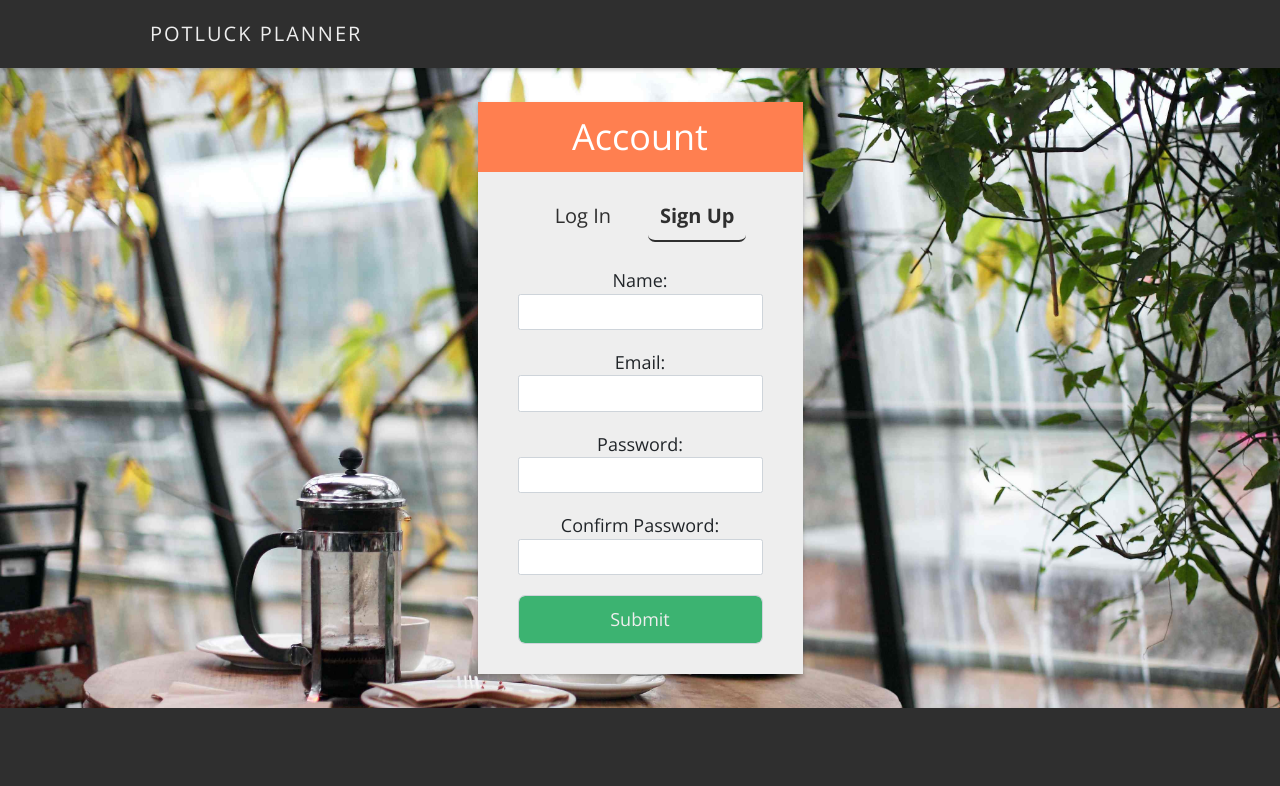
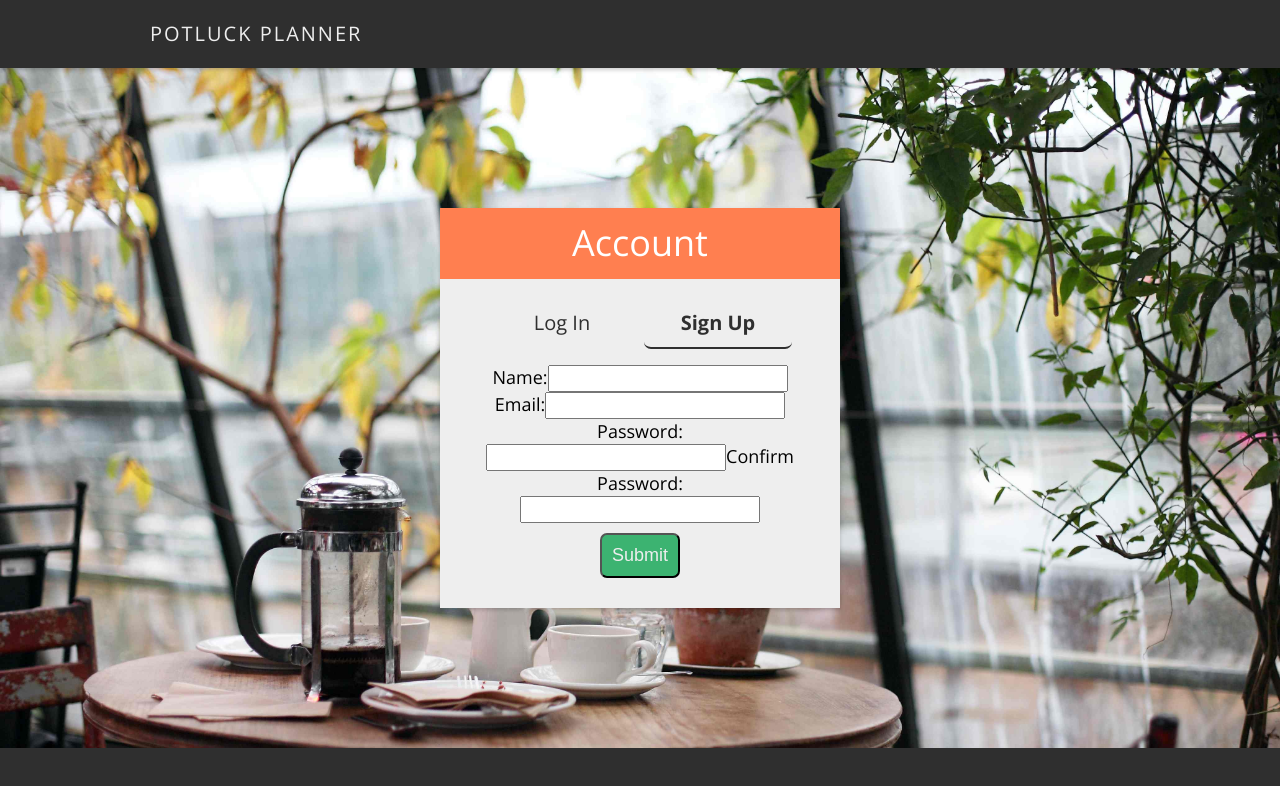
Before and after one commit to WaywardPooch/potluck-planner-6, a React (Create React App) app: page /account/signup in a window 1280 px wide. Shown: the top 786 px of the page. Built offline with nearby package versions, Linux system fonts and the light colour scheme.

Commit message:
removed all traces of Bootstrap/Reactstrap from project; formatted/commented all three forms; added styled-components as a dependency (please run npm install if you face any issues)

```diff
--- a/package.json
+++ b/package.json
@@ -7,13 +7,12 @@
     "@testing-library/react": "^11.2.7",
     "@testing-library/user-event": "^12.8.3",
     "axios": "^0.21.4",
-    "bootstrap": "^5.1.1",
     "node-sass": "^6.0.1",
     "react": "^17.0.2",
     "react-dom": "^17.0.2",
     "react-router-dom": "^5.3.0",
     "react-scripts": "4.0.3",
-    "reactstrap": "^8.10.0",
+    "styled-components": "^5.3.1",
     "web-vitals": "^1.1.2",
     "yup": "^0.32.9"
   },
--- a/src/components/forms/CreatePotluckForm.js
+++ b/src/components/forms/CreatePotluckForm.js
@@ -1,34 +1,39 @@
-import { Form, FormGroup, Input, Label, Button } from 'reactstrap';
-import { useState } from 'react';
-import schema from '../../schemas/createPotluckFormSchema';
-import * as yup from 'yup';
+// Libraries
+import { useState } from "react";
+import * as yup from "yup";
+// Data
+import schema from "../../schemas/createPotluckFormSchema";
 
+// Variables
 const initialFormData = {
-    name: '',
-    itemProvided: '',
+  name: "",
+  itemProvided: "",
   itemsRequested: [],
-    itemRequested: '',
-    time: '',
-    date: '',
-    address: '',
+  itemRequested: "",
+  time: "",
+  date: "",
+  address: "",
 };
 const initialFormErrors = {
-    name: 'A name is required',
-    itemProvided: '',
-    itemsRequested: '',
-    time: 'A time is required',
-    date: 'A date is required',
-    address: 'An address is required',
+  name: "A name is required",
+  itemProvided: "",
+  itemsRequested: "",
+  time: "A time is required",
+  date: "A date is required",
+  address: "An address is required",
 };
 
-function CreatePotluckForm(props){
-    const [ formData, setFormData ] = useState(initialFormData);
-    const [ formErrors, setFormErrors ] = useState(initialFormErrors);
+// Main component
+function CreatePotluckForm(props) {
+  // ========== STATES
+  const [formData, setFormData] = useState(initialFormData);
+  const [formErrors, setFormErrors] = useState(initialFormErrors);
 
-    const onSubmit = event => {
+  // ========== EVENT HANDLERS
+  const onSubmit = (event) => {
     event.preventDefault();
-        schema.isValid(formData).then(valid => {
-            if(valid){
+    schema.isValid(formData).then((valid) => {
+      if (valid) {
         // axios
         setFormData(initialFormData);
       } else {
@@ -36,45 +41,100 @@ function CreatePotluckForm(props){
       }
     });
   };
-    const onChange = event => {
+  const onChange = (event) => {
     const { name, value } = event.target;
-        setFormData({...formData, [name]:value});
-        yup.reach(schema, name)
+    setFormData({ ...formData, [name]: value });
+    yup
+      .reach(schema, name)
       .validate(value)
-            .then(() => setFormErrors({ ...formErrors, [name]: '' }))
-            .catch(err => setFormErrors({ ...formErrors, [name]: err.errors[0] }));
-    };
-    const addRequestedItem = event => {
-        setFormData({...formData, itemsRequested:[...formData.itemsRequested, formData.itemRequested], itemRequested:initialFormData.itemRequested});
-    };
-    const removeItem = (index) => () => setFormData({...formData, itemsRequested:formData.itemsRequested.filter((item, idx) => idx!==index)});
-
-    return (
-        <Form onSubmit={onSubmit}>
-            <FormGroup>
-                <Label>Potluck Name: <Input type='text' name='name' value={formData.name} onChange={onChange}/></Label>
-            </FormGroup>
-            <FormGroup>
-                <Label>The item you are providing: <Input type='text' name='itemProvided' value={formData.itemProvided} onChange={onChange}/></Label>
-            </FormGroup>
-            <FormGroup>
-                <Label>Date: <Input type='date' name='date' value={formData.date} onChange={onChange}/></Label>
-            </FormGroup>
-            <FormGroup>
-                <Label>Time: <Input type='text' name='time' value={formData.time} onChange={onChange}/></Label>
-            </FormGroup>
-            <FormGroup>
-                <Label>Address: <Input type='text' name='address' value={formData.address} onChange={onChange}/></Label>
-            </FormGroup>
-            <FormGroup>
-                <Label>Request an item: <Input type='text' name='itemRequested' value={formData.itemRequested} onChange={onChange}/></Label><Button onClick={addRequestedItem}>Add Item</Button><br/>
-                {formData.itemsRequested.map((item, index) => <><p>{item}</p><Button onClick={removeItem(index)}>Remove Item</Button>   </>)}
-            </FormGroup>
-            <FormGroup>
-                <Input type='submit'/>
-            </FormGroup>
-        </Form>
-    );
+      .then(() => setFormErrors({ ...formErrors, [name]: "" }))
+      .catch((err) => setFormErrors({ ...formErrors, [name]: err.errors[0] }));
   };
 
+  // ========== HELPERS
+  const addRequestedItem = (event) => {
+    setFormData({
+      ...formData,
+      itemsRequested: [...formData.itemsRequested, formData.itemRequested],
+      itemRequested: initialFormData.itemRequested,
+    });
+  };
+  const removeItem = (index) => () =>
+    setFormData({
+      ...formData,
+      itemsRequested: formData.itemsRequested.filter(
+        (item, idx) => idx !== index
+      ),
+    });
+
+  // ========== MARKUP
+  return (
+    <form onSubmit={onSubmit}>
+      <label>
+        Potluck Name:
+        <input
+          type="text"
+          name="name"
+          value={formData.name}
+          onChange={onChange}
+        />
+      </label>
+      <label>
+        The item you are providing:
+        <input
+          type="text"
+          name="itemProvided"
+          value={formData.itemProvided}
+          onChange={onChange}
+        />
+      </label>
+      <label>
+        Date:
+        <input
+          type="date"
+          name="date"
+          value={formData.date}
+          onChange={onChange}
+        />
+      </label>
+      <label>
+        Time:
+        <input
+          type="text"
+          name="time"
+          value={formData.time}
+          onChange={onChange}
+        />
+      </label>
+      <label>
+        Address:
+        <input
+          type="text"
+          name="address"
+          value={formData.address}
+          onChange={onChange}
+        />
+      </label>
+      <label>
+        Request an item:
+        <input
+          type="text"
+          name="itemRequested"
+          value={formData.itemRequested}
+          onChange={onChange}
+        />
+      </label>
+      <button onClick={addRequestedItem}>Add Item</button>
+      <br />
+      {formData.itemsRequested.map((item, index) => (
+        <>
+          <p>{item}</p>
+          <button onClick={removeItem(index)}>Remove Item</button>
+        </>
+      ))}
+      <input type="submit" />
+    </form>
+  );
+}
+
 export default CreatePotluckForm;
--- a/src/components/forms/LogInForm.js
+++ b/src/components/forms/LogInForm.js
@@ -1,118 +1,45 @@
-// import { Form, FormGroup, Input, Label } from 'reactstrap';
-// import { useState, useEffect} from 'react';
-// import schema from '../Schemas/logInFormSchema';
-// import axios from "axios"
-// import * as yup from 'yup';
+// Libraries
+import { useState } from "react";
+import * as yup from "yup";
+// Data
+import schema from "../../schemas/logInFormSchema";
+import usersDummyData from "../../dummydata/users.json"; //TEMP CODE, PLEASE DELETE
 
-
-// const LogInForm = () => {
-//   const [username, setUsername] = useState("");
-//   const [password, setPassword] = useState("");
-//   const [user, setUser] = useState();
-
-//   useEffect(() => {
-//     const loggedInUser = localStorage.getItem("user");
-//     if (loggedInUser) {
-//       const foundUser = JSON.parse(loggedInUser);
-//       setUser(foundUser);
-//     }
-//   }, []);
-
-//   // logout the user
-//   const handleLogout = () => {
-//     setUser({});
-//     setUsername("");
-//     setPassword("");
-//     localStorage.clear();
-//   };
-
-//   // login the user
-//   const handleSubmit = async e => {
-//     e.preventDefault();
-//     const user = { username, password };
-//     // send the username and password to the server
-//     const response = await axios.post(
-//       "http://blogservice.herokuapp.com/api/login",
-//       user
-//     );
-//     // set the state of the user
-//     setUser(response.data);
-//     // store the user in localStorage
-//     localStorage.setItem("user", JSON.stringify(response.data));
-//   };
-
-//   // if there's a user show the message below
-//   if (user) {
-//     return (
-//       <div>
-//         {user.name} is loggged in
-//         <button onClick={handleLogout}>logout</button>
-//       </div>
-//     );
-//   }
-
-//   // if there's no user, show the login form
-//   return (
-//     <div>
-//       <form onSubmit={handleSubmit}>
-//         <label htmlFor="username">Username: </label>
-//         <input
-//           type="text"
-//           value={username}
-//           placeholder="enter a username"
-//           onChange={({ target }) => setUsername(target.value)}
-//         />
-//         <div>
-//           <label htmlFor="password">password: </label>
-//           <input
-//             type="password"
-//             value={password}
-//             placeholder="enter a password"
-//             onChange={({ target }) => setPassword(target.value)}
-//           />
-//         </div>
-//         <button type="submit">Login</button>
-//       </form>
-//     </div>
-//   );
-// };
-
-// export default LogInForm;
-
-
-import { Form, FormGroup, Input, Label } from 'reactstrap';
-import { useState } from 'react';
-import schema from '../../schemas/logInFormSchema';
-import * as yup from 'yup';
-
-import usersDummyData from '../../dummydata/users.json'; //TEMP CODE, PLEASE DELETE
-
+// Variables
 const initialFormData = {
-    email: '',
-    password: '',
+  email: "",
+  password: "",
 };
 const initialFormErrors = {
-    email: 'An email is required',
-    password: 'A password is required',
+  email: "An email is required",
+  password: "A password is required",
 };
 
-function LogInForm(props){
-    const [ formData, setFormData ] = useState(initialFormData);
-    const [ formErrors, setFormErrors ] = useState(initialFormErrors);
+// Main component
+function LogInForm(props) {
+  // ========== STATES
+  const [formData, setFormData] = useState(initialFormData);
+  const [formErrors, setFormErrors] = useState(initialFormErrors);
+  const [loggedIn, setLoggedIn] = useState(false); //TEMP CODE, PLEASE DELETE
 
-    const [ loggedIn, setLoggedIn ] = useState(false); //TEMP CODE, PLEASE DELETE
-
-    const onSubmit = event => {
+  // ========== EVENT HANDLERS
+  const onSubmit = (event) => {
     event.preventDefault();
-        schema.isValid(formData).then(valid => {
-            if(valid){
-                for(let i=0; i<usersDummyData.length; i++){ //TEMP CODE, PLEASE DELETE
-                    if(formData.email===usersDummyData[i].email&&formData.password===usersDummyData[i].password){ //TEMP CODE, PLEASE DELETE
+    schema.isValid(formData).then((valid) => {
+      if (valid) {
+        for (let i = 0; i < usersDummyData.length; i++) {
+          //TEMP CODE, PLEASE DELETE
+          if (
+            formData.email === usersDummyData[i].email &&
+            formData.password === usersDummyData[i].password
+          ) {
+            //TEMP CODE, PLEASE DELETE
             setLoggedIn(true); //TEMP CODE, PLEASE DELETE
             break; //TEMP CODE, PLEASE DELETE
           } //TEMP CODE, PLEASE DELETE
-                    if(i===usersDummyData.length-1){ //TEMP CODE, PLEASE DELETE
-                        console.error('Incorrect email or password submitted'); //TEMP CODE, PLEASE DELETE
+          if (i === usersDummyData.length - 1) {
+            //TEMP CODE, PLEASE DELETE
+            console.error("Incorrect email or password submitted"); //TEMP CODE, PLEASE DELETE
           } //TEMP CODE, PLEASE DELETE
         } //TEMP CODE, PLEASE DELETE
         setFormData(initialFormData);
@@ -122,29 +49,41 @@ function LogInForm(props){
       }
     });
   };
-    const onChange = event => {
+  const onChange = (event) => {
     const { name, value } = event.target;
-        setFormData({...formData, [name]:value});
-        yup.reach(schema, name)
+    setFormData({ ...formData, [name]: value });
+    yup
+      .reach(schema, name)
       .validate(value)
-            .then(() => setFormErrors({ ...formErrors, [name]: '' }))
-            .catch(err => setFormErrors({ ...formErrors, [name]: err.errors[0] }));
+      .then(() => setFormErrors({ ...formErrors, [name]: "" }))
+      .catch((err) => setFormErrors({ ...formErrors, [name]: err.errors[0] }));
   };
 
+  // ========== MARKUP
   return (
-        <Form onSubmit={onSubmit}>
+    <form onSubmit={onSubmit}>
       {loggedIn && <p>You are logged in</p>} {/*TEMP CODE, PLEASE DELETE*/}
-            <FormGroup>
-                <Label>Email: <Input type='email' name='email' value={formData.email} onChange={onChange}/></Label>
-            </FormGroup>
-            <FormGroup>
-                <Label>Password: <Input type='password' name='password' value={formData.password} onChange={onChange}/></Label>
-            </FormGroup>
-            <FormGroup>
-                <Input type='submit'/>
-            </FormGroup>
-        </Form>
+      <label>
+        Email:
+        <input
+          type="email"
+          name="email"
+          value={formData.email}
+          onChange={onChange}
+        />
+      </label>
+      <label>
+        Password:
+        <input
+          type="password"
+          name="password"
+          value={formData.password}
+          onChange={onChange}
+        />
+      </label>
+      <input type="submit" />
+    </form>
   );
-};
+}
 
 export default LogInForm;
--- a/src/components/forms/SignUpForm.js
+++ b/src/components/forms/SignUpForm.js
@@ -1,31 +1,35 @@
-import { Form, FormGroup, Input, Label } from 'reactstrap';
-import { useState } from 'react';
-import schema from '../../schemas/SignUpFormSchema';
-import * as yup from 'yup';
+// Libraries
+import { useState } from "react";
+import * as yup from "yup";
+// Data
+import schema from "../../schemas/SignUpFormSchema";
+import usersDummyData from "../../dummydata/users.json"; //TEMP CODE, PLEASE DELETE
 
-import usersDummyData from '../../dummydata/users.json'; //TEMP CODE, PLEASE DELETE
-
+// Variables
 const initialFormData = {
-    name: '',
-    email: '',
-    password: '',
-    confirmPw: '',
+  name: "",
+  email: "",
+  password: "",
+  confirmPw: "",
 };
 const initialFormErrors = {
-    name: 'A name is required',
-    email: 'An email is required',
-    password: 'A password is required',
-    confirmPw: 'You must confirm your password',
+  name: "A name is required",
+  email: "An email is required",
+  password: "A password is required",
+  confirmPw: "You must confirm your password",
 };
 
-function SignUpForm(props){
-    const [ formData, setFormData ] = useState(initialFormData);
-    const [ formErrors, setFormErrors ] = useState(initialFormErrors);
+// Main component
+function SignUpForm() {
+  // ========== STATES
+  const [formData, setFormData] = useState(initialFormData);
+  const [formErrors, setFormErrors] = useState(initialFormErrors);
 
-    const onSubmit = event => {
+  // ========== EVENT HANDLERS
+  const onSubmit = (event) => {
     event.preventDefault();
-        schema.isValid(formData).then(valid => {
-            if(valid){
+    schema.isValid(formData).then((valid) => {
+      if (valid) {
         usersDummyData.push(formData); //TEMP CODE, PLEASE DELETE
         setFormData(initialFormData);
       } else {
@@ -33,34 +37,58 @@ function SignUpForm(props){
       }
     });
   };
-    const onChange = event => {
+  const onChange = (event) => {
     const { name, value } = event.target;
-        setFormData({...formData, [name]:value});
-        yup.reach(schema, name)
+    setFormData({ ...formData, [name]: value });
+    yup
+      .reach(schema, name)
       .validate(value)
-            .then(() => setFormErrors({ ...formErrors, [name]: '' }))
-            .catch(err => setFormErrors({ ...formErrors, [name]: err.errors[0] }));
+      .then(() => setFormErrors({ ...formErrors, [name]: "" }))
+      .catch((err) => setFormErrors({ ...formErrors, [name]: err.errors[0] }));
   };
 
+  // ========== MARKUP
   return (
-        <Form onSubmit={onSubmit}>
-            <FormGroup>
-                <Label>Name: <Input type='text' name='name' value={formData.name} onChange={onChange}/></Label>
-            </FormGroup>
-            <FormGroup>
-                <Label>Email: <Input type='email' name='email' value={formData.email} onChange={onChange}/></Label>
-            </FormGroup>
-            <FormGroup>
-                <Label>Password: <Input type='password' name='password' value={formData.password} onChange={onChange}/></Label>
-            </FormGroup>
-            <FormGroup>
-                <Label>Confirm Password: <Input type='password' name='confirmPw' value={formData.confirmPw} onChange={onChange}/></Label>
-            </FormGroup>
-            <FormGroup>
-                <Input type='submit'/>
-            </FormGroup>
-        </Form>
+    <form onSubmit={onSubmit}>
+      <label>
+        Name:
+        <input
+          type="text"
+          name="name"
+          value={formData.name}
+          onChange={onChange}
+        />
+      </label>
+      <label>
+        Email:
+        <input
+          type="email"
+          name="email"
+          value={formData.email}
+          onChange={onChange}
+        />
+      </label>
+      <label>
+        Password:
+        <input
+          type="password"
+          name="password"
+          value={formData.password}
+          onChange={onChange}
+        />
+      </label>
+      <label>
+        Confirm Password:
+        <input
+          type="password"
+          name="confirmPw"
+          value={formData.confirmPw}
+          onChange={onChange}
+        />
+      </label>
+      <input type="submit" />
+    </form>
   );
-};
+}
 
 export default SignUpForm;
--- a/src/index.js
+++ b/src/index.js
@@ -1,5 +1,4 @@
 // Libraries
-import 'bootstrap/dist/css/bootstrap.css';
 import React from 'react';
 import ReactDOM from 'react-dom';
 import { BrowserRouter as Router } from 'react-router-dom';
```
Also changed, not shown: 1 other file (tests, documents, lock files or other folders). Lines whose indentation alone changed are shown as unchanged.
